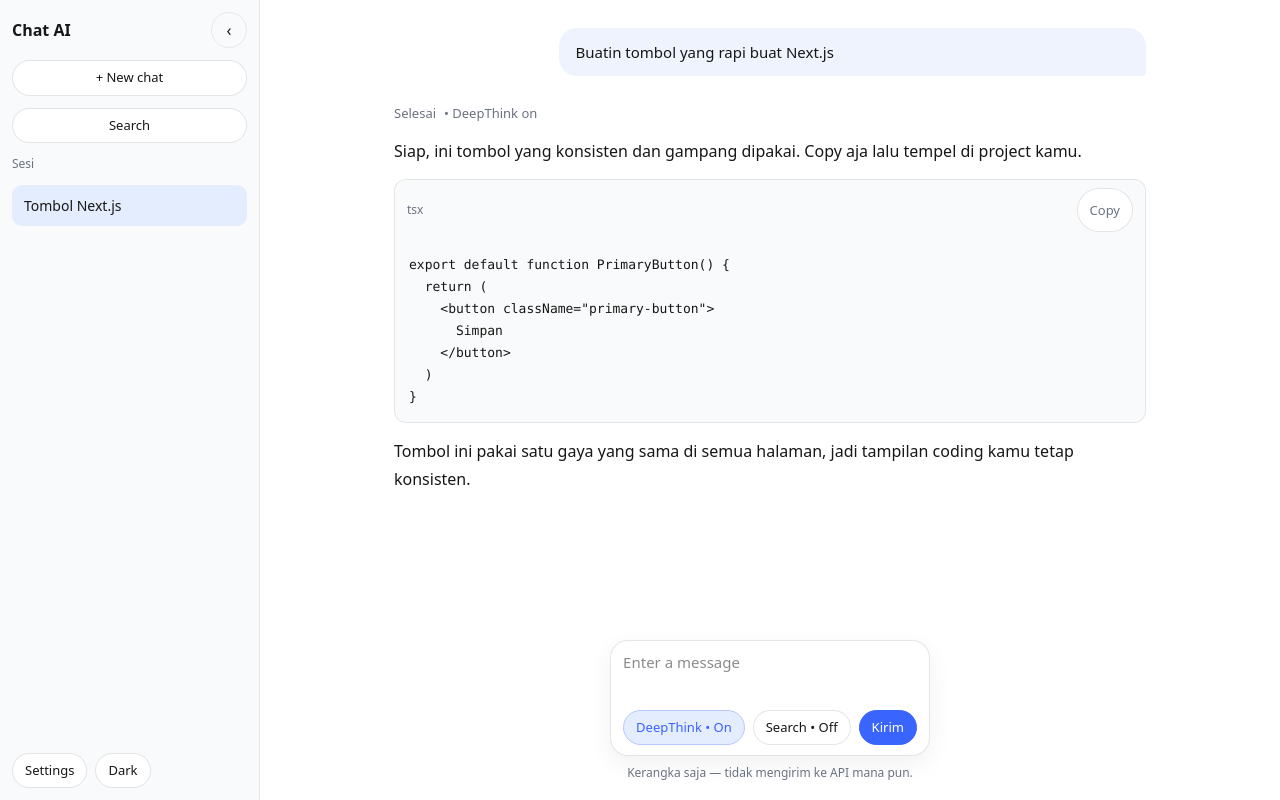
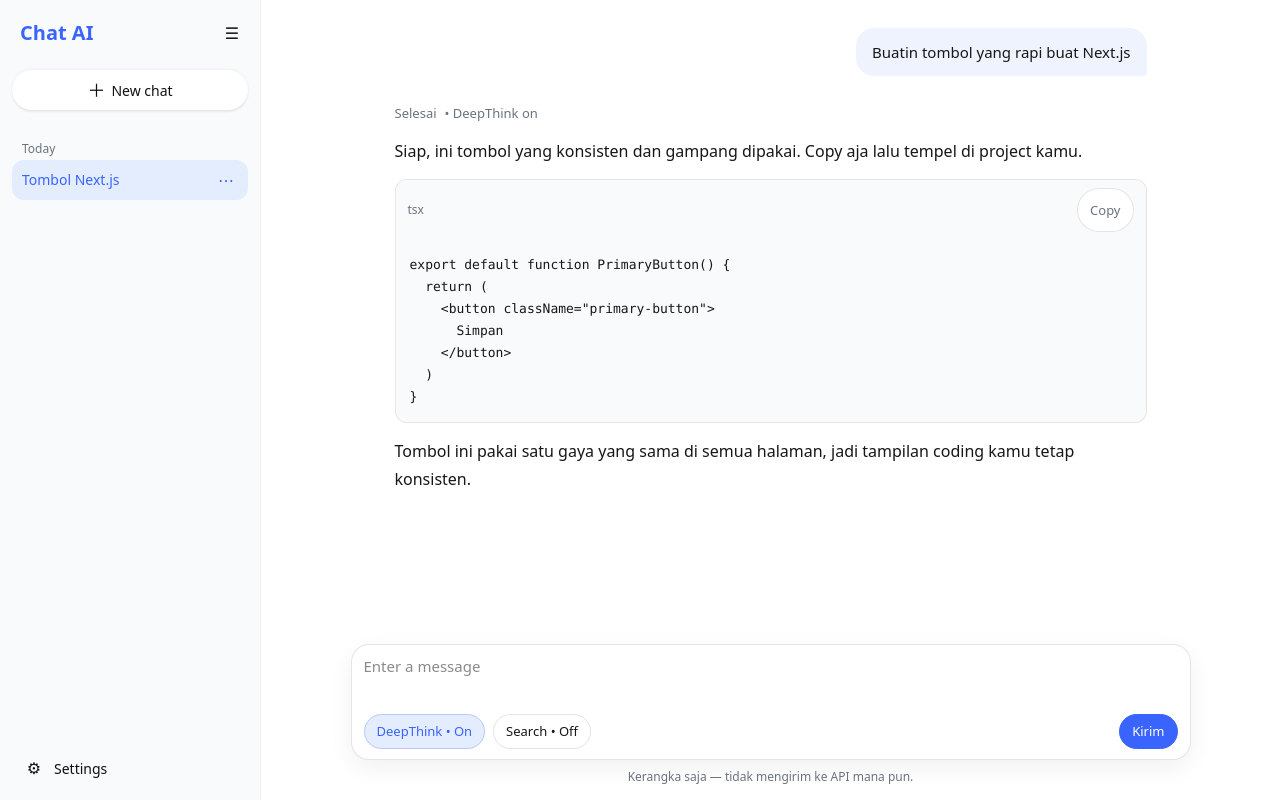
Before and after one commit to readtalk/master, a Next.js app: page / in a window 1280 px wide. Built offline with nearby package versions, Linux system fonts and the light colour scheme.

Commit message:
Refactor Chat AI presentation frame and layout
Updated Chat AI presentation frame with fixes and improvements. Adjusted Sider component usage and layout for better alignment and consistency.

```diff
--- a/src/app/page.tsx
+++ b/src/app/page.tsx
@@ -1,23 +1,19 @@
 // src/app/page.tsx
-// Skeleton only - Chat AI presentation frame.
-// Follows the portion/structure of App.tsx from anna-laura-demo:
-// frame > Sider / MobileSider + main + content + CollapsedSider
-// + Welcome / SessionView + SearchPanel + SettingsDialog + Toast.
-// No engine: no fetch, no SSE network, no API key, no store,
-// no persistence, no zustand, no idb. Dummy data only.
+// Skeleton only - Chat AI presentation frame v2.
+// Fixes from screenshot: Sider now uses real Sider component,
+// composer aligned with content width, no duplicate Search/Dark in sider.
+// No engine: no fetch, no SSE network, no API key, no store, no persistence.
 'use client'
 
 import { useEffect, useMemo, useRef, useState } from 'react'
+import { CollapsedSider, MobileSider, Sider } from '../components/sider/Sider'
 
 // ---------------------------------------------------------------------------
-// Dummy data - 1 user message + 1 AI response to test the UI presentation.
+// Dummy data - 1 user message + 1 AI response.
 // ---------------------------------------------------------------------------
-
 const DUMMY_USER_MESSAGE = 'Buatin tombol yang rapi buat Next.js'
-
 const DUMMY_AI_INTRO =
   'Siap, ini tombol yang konsisten dan gampang dipakai. Copy aja lalu tempel di project kamu.'
-
 const DUMMY_AI_CODE = `export default function PrimaryButton() {
   return (
     <button className="primary-button">
@@ -25,20 +21,13 @@ const DUMMY_AI_CODE = `export default function PrimaryButton() {
     </button>
   )
 }`
-
 const DUMMY_AI_OUTRO =
   'Tombol ini pakai satu gaya yang sama di semua halaman, jadi tampilan coding kamu tetap konsisten.'
+const DUMMY_SESSIONS = [{ id: '1', title: 'Tombol Next.js' }]
 
-const DUMMY_SESSION_TITLE = 'Tombol Next.js'
-
-// SSE-like presentation phases for lay users: Thinking -> Streaming -> Done.
-// This is a local timer simulation, NOT a real EventSource / fetch stream.
 type SsePhase = 'thinking' | 'streaming' | 'done'
 
 export default function Home() {
-  // -------------------------------------------------------------------------
-  // Frame state - mirrors App.tsx layout state, local only.
-  // -------------------------------------------------------------------------
   const [isMobile, setIsMobile] = useState(false)
   const [siderCollapsed, setSiderCollapsed] = useState(false)
   const [mobileSiderOpen, setMobileSiderOpen] = useState(false)
@@ -46,24 +35,12 @@ export default function Home() {
   const [showSettings, setShowSettings] = useState(false)
   const [toast, setToast] = useState('')
   const [theme, setTheme] = useState<'light' | 'dark'>('light')
-
-  // -------------------------------------------------------------------------
-  // Capability toggles - visual only, same affordance as DeepThink / Search.
-  // They do not call any API.
-  // -------------------------------------------------------------------------
   const [deepThink, setDeepThink] = useState(true)
   const [searchEnabled, setSearchEnabled] = useState(false)
   const [inputValue, setInputValue] = useState('')
+  const [hasSession] = useState(true)
+  const [activeId] = useState('1')
 
-  // -------------------------------------------------------------------------
-  // Session state - 1 dummy session, always active to show SessionView.
-  // Set hasSession to false to preview the Welcome state.
-  // -------------------------------------------------------------------------
-  const [hasSession] = useState(true)
-
-  // -------------------------------------------------------------------------
-  // Fake SSE presentation state.
-  // -------------------------------------------------------------------------
   const [phase, setPhase] = useState<SsePhase>('thinking')
   const [streamedIntro, setStreamedIntro] = useState('')
   const [streamedCode, setStreamedCode] = useState('')
@@ -71,11 +48,11 @@ export default function Home() {
   const [copied, setCopied] = useState(false)
   const timerRef = useRef<number | null>(null)
 
-  const fullAiText = useMemo(() => {
-    return `${DUMMY_AI_INTRO}\n\n${DUMMY_AI_CODE}\n\n${DUMMY_AI_OUTRO}`
-  }, [])
+  const fullAiText = useMemo(
+    () => `${DUMMY_AI_INTRO}\n\n${DUMMY_AI_CODE}\n\n${DUMMY_AI_OUTRO}`,
+    []
+  )
 
-  // Detect mobile the same way App.tsx branches MobileSider vs Sider.
   useEffect(() => {
     const update = () => setIsMobile(window.innerWidth < 768)
     update()
@@ -83,28 +60,21 @@ export default function Home() {
     return () => window.removeEventListener('resize', update)
   }, [])
 
-  // Apply theme the same way theme.ts does: body class + data attribute.
-  // Local state only, no settings store.
   useEffect(() => {
     document.body.classList.toggle('dark', theme === 'dark')
-    if (theme === 'dark') {
-      document.body.setAttribute('data-ds-dark-theme', 'dark')
-    } else {
-      document.body.removeAttribute('data-ds-dark-theme')
-    }
+    if (theme === 'dark') document.body.setAttribute('data-ds-dark-theme', 'dark')
+    else document.body.removeAttribute('data-ds-dark-theme')
   }, [theme])
 
   // Fake SSE: Thinking pause, then reveal text char by char.
   useEffect(() => {
     if (!hasSession) return
     let index = 0
-    let thinkingTimer: number | undefined
-    thinkingTimer = window.setTimeout(() => {
+    const thinkingTimer = window.setTimeout(() => {
       setPhase('streaming')
       timerRef.current = window.setInterval(() => {
         index += 3
         const sliced = fullAiText.slice(0, index)
-        // Split streamed text back into intro / code / outro for rendering.
         const introEnd = DUMMY_AI_INTRO.length
         const codeEnd = introEnd + 2 + DUMMY_AI_CODE.length
         setStreamedIntro(sliced.slice(0, Math.min(introEnd, sliced.length)))
@@ -113,9 +83,7 @@ export default function Home() {
             ? sliced.slice(introEnd + 2, Math.min(codeEnd, sliced.length))
             : ''
         )
-        setStreamedOutro(
-          sliced.length > codeEnd + 2 ? sliced.slice(codeEnd + 2) : ''
-        )
+        setStreamedOutro(sliced.length > codeEnd + 2 ? sliced.slice(codeEnd + 2) : '')
         if (index >= fullAiText.length) {
           if (timerRef.current) window.clearInterval(timerRef.current)
           setPhase('done')
@@ -123,7 +91,7 @@ export default function Home() {
       }, 18)
     }, 900)
     return () => {
-      if (thinkingTimer) window.clearTimeout(thinkingTimer)
+      window.clearTimeout(thinkingTimer)
       if (timerRef.current) window.clearInterval(timerRef.current)
     }
   }, [hasSession, fullAiText])
@@ -136,101 +104,78 @@ export default function Home() {
   const handleCopyCode = async () => {
     try {
       await navigator.clipboard.writeText(DUMMY_AI_CODE)
-    } catch {
-      // Clipboard may be unavailable - still show feedback for skeleton.
-    }
+    } catch {}
     setCopied(true)
     showToastMessage('Code disalin')
     window.setTimeout(() => setCopied(false), 2000)
   }
 
   const handleSend = () => {
-    // Skeleton only: do not send to any API. Just show feedback.
     if (!inputValue.trim()) return
     showToastMessage('Kerangka saja - pesan tidak dikirim ke API')
     setInputValue('')
   }
 
   const phaseLabel =
-    phase === 'thinking'
-      ? 'Thinking...'
-      : phase === 'streaming'
-        ? 'Menulis...'
-        : 'Selesai'
+    phase === 'thinking' ? 'Thinking...' : phase === 'streaming' ? 'Menulis...' : 'Selesai'
 
   return (
     <>
-      {/* Design tokens from theme.css + global.css + App.module.css, scoped to this skeleton file. */}
       <style>{`
-        .sk-frame { position: absolute; inset: 0; display: flex; overflow: hidden; background: #fff; color: #171717; font-family: system-ui, -apple-system, BlinkMacSystemFont, 'Segoe UI', Roboto, sans-serif; }
+        * { box-sizing: border-box; }
+        .sk-frame { display: flex; width: 100%; height: 100dvh; overflow: hidden; background: #fff; color: #171717; font-family: system-ui, -apple-system, BlinkMacSystemFont, 'Segoe UI', Roboto, sans-serif; }
         .sk-frame.sk-dark { background: #151517; color: #f9fafb; }
-        .sk-sider { width: 260px; flex-shrink: 0; background: #f9fafb; border-right: 1px solid rgba(0,0,0,0.08); display: flex; flex-direction: column; padding: 12px; gap: 12px; }
-        .sk-dark .sk-sider { background: #1b1b1d; border-right-color: rgba(255,255,255,0.08); }
-        .sk-main { position: relative; display: flex; flex-direction: column; flex: 1; min-width: 0; }
+        .sk-main { position: relative; display: flex; flex-direction: column; flex: 1; min-width: 0; height: 100%; }
         .sk-content { position: relative; flex: 1; min-height: 0; overflow-y: auto; }
-        .sk-topbar { display: flex; align-items: center; gap: 10px; padding: 10px 14px; border-bottom: 1px solid rgba(0,0,0,0.06); }
+        .sk-topbar { display: flex; align-items: center; gap: 10px; padding: 10px 14px; border-bottom: 1px solid rgba(0,0,0,0.06); flex-shrink: 0; }
         .sk-dark .sk-topbar { border-bottom-color: rgba(255,255,255,0.08); }
-        .sk-btn { border: 1px solid rgba(0,0,0,0.1); background: #fff; color: inherit; border-radius: 999px; padding: 7px 12px; font-size: 13px; cursor: pointer; }
+        .sk-btn { border: 1px solid rgba(0,0,0,0.1); background: #fff; color: inherit; border-radius: 999px; padding: 7px 12px; font-size: 13px; cursor: pointer; white-space: nowrap; }
         .sk-dark .sk-btn { background: #2a2a2e; border-color: rgba(255,255,255,0.12); }
-        .sk-btn-active { background: #e4edfd; border-color: #b7c8fe; color: #3964fe; }
-        .sk-dark .sk-btn-active { background: #28304a; border-color: #4868b2; color: #a9bfff; }
-        .sk-icon-btn { width: 36px; height: 36px; border-radius: 999px; border: 1px solid rgba(0,0,0,0.08); background: transparent; color: inherit; cursor: pointer; }
-        .sk-session { padding: 10px 12px; border-radius: 10px; background: #e4edfd; font-size: 14px; cursor: pointer; }
-        .sk-dark .sk-session { background: #2a2a2e; }
-        .sk-wrap { max-width: 840px; margin: 0 auto; padding: 28px 44px 24px; }
-        .sk-welcome { min-height: 60vh; display: flex; flex-direction: column; align-items: center; justify-content: center; gap: 18px; text-align: center; }
-        .sk-bubble-user { margin-left: auto; max-width: 78%; background: #eff3fe; padding: 12px 16px; border-radius: 18px 18px 4px 18px; font-size: 15px; line-height: 1.6; }
+        .sk-btn-active { background: #e4edfd !important; border-color: #b7c8fe !important; color: #3964fe !important; }
+        .sk-dark .sk-btn-active { background: #28304a !important; border-color: #4868b2 !important; color: #a9bfff !important; }
+        .sk-icon-btn { width: 36px; height: 36px; flex-shrink: 0; border-radius: 999px; border: 1px solid rgba(0,0,0,0.08); background: transparent; color: inherit; cursor: pointer; }
+        /* FIX: content + composer share ONE centered column width */
+        .sk-column { width: 100%; max-width: 840px; margin: 0 auto; padding-left: 44px; padding-right: 44px; }
+        .sk-wrap { padding-top: 28px; padding-bottom: 24px; }
+        .sk-welcome { min-height: 55vh; display: flex; flex-direction: column; align-items: center; justify-content: center; gap: 18px; text-align: center; }
+        .sk-bubble-user { margin-left: auto; width: fit-content; max-width: 78%; background: #eff3fe; padding: 12px 16px; border-radius: 18px 18px 4px 18px; font-size: 15px; line-height: 1.6; }
         .sk-dark .sk-bubble-user { background: #2a2a2e; }
-        .sk-ai { margin-top: 22px; font-size: 16px; line-height: 28px; }
+        .sk-ai { margin-top: 22px; font-size: 16px; line-height: 28px; overflow-wrap: break-word; }
         .sk-status { display: inline-flex; align-items: center; gap: 8px; font-size: 13px; color: #6b7280; margin-bottom: 10px; }
         .sk-dot { width: 8px; height: 8px; border-radius: 50%; background: #3964fe; display: inline-block; animation: sk-blink 1s infinite; }
         @keyframes sk-blink { 0%,100% { opacity: 1; } 50% { opacity: 0.25; } }
         .sk-code { margin: 14px 0; border: 1px solid rgba(0,0,0,0.08); border-radius: 12px; overflow: hidden; background: #f9fafb; }
         .sk-dark .sk-code { background: #1b1b1d; border-color: rgba(255,255,255,0.1); }
         .sk-code-head { display: flex; justify-content: space-between; align-items: center; padding: 8px 12px; font-size: 12px; color: #6b7280; }
-        .sk-code pre { margin: 0; padding: 14px; overflow-x: auto; font-family: Menlo, Monaco, Consolas, 'Courier New', monospace; font-size: 13px; line-height: 22px; white-space: pre-wrap; }
+        .sk-code pre { margin: 0; padding: 14px; overflow-x: auto; font-family: Menlo, Monaco, Consolas, 'Courier New', monospace; font-size: 13px; line-height: 22px; white-space: pre-wrap; word-break: break-word; }
         .sk-cursor { display: inline-block; width: 8px; height: 16px; background: #3964fe; margin-left: 2px; vertical-align: -2px; animation: sk-blink 1s infinite; }
-        .sk-composer { max-width: 840px; margin: 0 auto; padding: 12px 44px 18px; }
+        /* FIX: composer is NOT floating - it is a normal footer row, same column as content */
+        .sk-composer { flex-shrink: 0; padding: 8px 0 14px; }
         .sk-input-box { border: 1px solid rgba(0,0,0,0.1); border-radius: 18px; padding: 10px 12px; background: #fff; box-shadow: 0 8px 24px rgba(0,0,0,0.06); }
         .sk-dark .sk-input-box { background: #222224; border-color: rgba(255,255,255,0.1); }
-        .sk-input { width: 100%; border: 0; outline: 0; background: transparent; color: inherit; font-size: 15px; resize: none; }
-        .sk-panel { position: absolute; inset: 0; background: rgba(0,0,0,0.35); display: flex; align-items: center; justify-content: center; z-index: 30; }
+        .sk-input { width: 100%; border: 0; outline: 0; background: transparent; color: inherit; font-size: 15px; resize: none; font-family: inherit; }
+        .sk-panel { position: fixed; inset: 0; background: rgba(0,0,0,0.35); display: flex; align-items: center; justify-content: center; z-index: 1000; }
         .sk-dialog { background: #fff; color: #171717; width: min(420px, 90vw); border-radius: 16px; padding: 18px; }
         .sk-dark .sk-dialog { background: #222224; color: #f9fafb; }
-        .sk-toast { position: absolute; left: 50%; bottom: 92px; transform: translateX(-50%); background: #353538; color: #fff; padding: 9px 14px; border-radius: 999px; font-size: 13px; z-index: 40; }
-        .sk-mobile-sider { width: 280px; background: #f9fafb; height: 100%; padding: 14px; }
-        .sk-dark .sk-mobile-sider { background: #1b1b1d; }
-        @media (max-width: 1022px) { .sk-wrap, .sk-composer { padding-left: 36px; padding-right: 36px; } }
-        @media (max-width: 768px) { .sk-frame { position: fixed; top: 0; height: 100dvh; } .sk-sider { display: none; } .sk-wrap, .sk-composer { padding-left: 18px; padding-right: 18px; } }
+        .sk-toast { position: fixed; left: 50%; bottom: 92px; transform: translateX(-50%); background: #353538; color: #fff; padding: 9px 14px; border-radius: 999px; font-size: 13px; z-index: 1100; }
+        @media (max-width: 768px) {
+          .sk-column { padding-left: 18px; padding-right: 18px; }
+          .sk-frame { position: fixed; top: 0; }
+        }
       `}</style>
 
-      {/* App.tsx portion: <div frame> */}
       <div className={theme === 'dark' ? 'sk-frame sk-dark' : 'sk-frame'}>
-        {/* App.tsx portion: {isMobile ? <MobileSider /> : siderCollapsed ? null : <Sider />} */}
         {!isMobile && !siderCollapsed && (
-          <aside className="sk-sider">
-            <div style={{ display: 'flex', justifyContent: 'space-between', alignItems: 'center' }}>
-              <strong>Chat AI</strong>
-              <button className="sk-icon-btn" onClick={() => setSiderCollapsed(true)} aria-label="Collapse sider">‹</button>
-            </div>
-            <button className="sk-btn" onClick={() => showToastMessage('Kerangka saja - new chat belum nyambung mesin')}>
-              + New chat
-            </button>
-            <button className="sk-btn" onClick={() => setShowSearch(true)}>Search</button>
-            <div style={{ fontSize: 12, color: '#6b7280' }}>Sesi</div>
-            <div className="sk-session">{DUMMY_SESSION_TITLE}</div>
-            <div style={{ marginTop: 'auto', display: 'flex', gap: 8 }}>
-              <button className="sk-btn" onClick={() => setShowSettings(true)}>Settings</button>
-              <button className="sk-btn" onClick={() => setTheme(theme === 'dark' ? 'light' : 'dark')}>
-                {theme === 'dark' ? 'Light' : 'Dark'}
-              </button>
-            </div>
-          </aside>
+          <Sider
+            sessions={DUMMY_SESSIONS}
+            activeId={activeId}
+            onCollapse={() => setSiderCollapsed(true)}
+            onNewChat={() => showToastMessage('Kerangka saja - new chat belum nyambung mesin')}
+            onOpenSettings={() => setShowSettings(true)}
+          />
         )}
 
-        {/* App.tsx portion: <main main> */}
         <main className="sk-main">
-          {/* App.tsx portion: mobile top bar (MobileHeader equivalent) */}
           {isMobile && (
             <div className="sk-topbar">
               <button className="sk-icon-btn" onClick={() => setMobileSiderOpen(true)}>≡</button>
@@ -242,34 +187,23 @@ export default function Home() {
             </div>
           )}
 
-          {/* App.tsx portion: <div content> */}
           <div className="sk-content">
-            {/* App.tsx portion: {siderCollapsed ? <CollapsedSider /> : null} */}
             {siderCollapsed && !isMobile && (
-              <button
-                className="sk-icon-btn"
-                style={{ position: 'absolute', top: 12, left: 12, zIndex: 5 }}
-                onClick={() => setSiderCollapsed(false)}
-                aria-label="Expand sider"
-              >
-                ›
-              </button>
+              <CollapsedSider
+                onExpand={() => setSiderCollapsed(false)}
+                onNewChat={() => showToastMessage('Kerangka saja - new chat belum nyambung mesin')}
+              />
             )}
-
-            {/* App.tsx portion: session ? <SessionView /> : <Welcome /> */}
             {!hasSession ? (
-              <div className="sk-wrap">
+              <div className="sk-column sk-wrap">
                 <div className="sk-welcome">
                   <h1 style={{ fontSize: 28, margin: 0 }}>How can I help you?</h1>
                   <p style={{ color: '#6b7280', margin: 0 }}>Tanya coding apa pun, jawabannya ditampilkan selangkah demi selangkah.</p>
                 </div>
               </div>
             ) : (
-              <div className="sk-wrap">
-                {/* User dummy */}
+              <div className="sk-column sk-wrap">
                 <div className="sk-bubble-user">{DUMMY_USER_MESSAGE}</div>
-
-                {/* AI dummy with SSE-like presentation */}
                 <div className="sk-ai">
                   <div className="sk-status">
                     {phase !== 'done' && <span className="sk-dot" />}
@@ -277,9 +211,7 @@ export default function Home() {
                     {deepThink && <span>• DeepThink on</span>}
                     {searchEnabled && <span>• Search on</span>}
                   </div>
-
                   {streamedIntro && <p style={{ margin: '0 0 8px' }}>{streamedIntro}</p>}
-
                   {streamedCode && (
                     <div className="sk-code">
                       <div className="sk-code-head">
@@ -289,7 +221,6 @@ export default function Home() {
                       <pre>{streamedCode}</pre>
                     </div>
                   )}
-
                   {streamedOutro && <p style={{ margin: '8px 0 0' }}>{streamedOutro}</p>}
                   {phase === 'streaming' && <span className="sk-cursor" />}
                 </div>
@@ -297,8 +228,7 @@ export default function Home() {
             )}
           </div>
 
-          {/* Composer - input + DeepThink / Search capability toggles */}
-          <div className="sk-composer">
+          <div className="sk-column sk-composer">
             <div className="sk-input-box">
               <textarea
                 className="sk-input"
@@ -307,17 +237,11 @@ export default function Home() {
                 value={inputValue}
                 onChange={(e) => setInputValue(e.target.value)}
               />
-              <div style={{ display: 'flex', gap: 8, marginTop: 8, flexWrap: 'wrap' }}>
-                <button
-                  className={deepThink ? 'sk-btn sk-btn-active' : 'sk-btn'}
-                  onClick={() => setDeepThink(!deepThink)}
-                >
+              <div style={{ display: 'flex', gap: 8, marginTop: 8, flexWrap: 'wrap', alignItems: 'center' }}>
+                <button className={deepThink ? 'sk-btn sk-btn-active' : 'sk-btn'} onClick={() => setDeepThink(!deepThink)}>
                   DeepThink {deepThink ? '• On' : '• Off'}
                 </button>
-                <button
-                  className={searchEnabled ? 'sk-btn sk-btn-active' : 'sk-btn'}
-                  onClick={() => setSearchEnabled(!searchEnabled)}
-                >
+                <button className={searchEnabled ? 'sk-btn sk-btn-active' : 'sk-btn'} onClick={() => setSearchEnabled(!searchEnabled)}>
                   Search {searchEnabled ? '• On' : '• Off'}
                 </button>
                 <button
@@ -335,7 +259,17 @@ export default function Home() {
           </div>
         </main>
 
-        {/* App.tsx portion: <SearchPanel /> - skeleton overlay */}
+        <MobileSider
+          open={isMobile && mobileSiderOpen}
+          sessions={DUMMY_SESSIONS}
+          activeId={activeId}
+          onSelect={() => setMobileSiderOpen(false)}
+          onNewChat={() => showToastMessage('Kerangka saja')}
+          onOpenSettings={() => setShowSettings(true)}
+          onCloseMobile={() => setMobileSiderOpen(false)}
+        />
+      </div>
+
       {showSearch && (
         <div className="sk-panel" onClick={() => setShowSearch(false)}>
           <div className="sk-dialog" onClick={(e) => e.stopPropagation()}>
@@ -346,28 +280,11 @@ export default function Home() {
         </div>
       )}
 
-        {/* App.tsx portion: MobileSider drawer */}
-        {isMobile && mobileSiderOpen && (
-          <div className="sk-panel" style={{ justifyContent: 'flex-start' }} onClick={() => setMobileSiderOpen(false)}>
-            <div className="sk-mobile-sider" onClick={(e) => e.stopPropagation()}>
-              <div style={{ display: 'flex', justifyContent: 'space-between' }}>
-                <strong>Chat AI</strong>
-                <button className="sk-icon-btn" onClick={() => setMobileSiderOpen(false)}>×</button>
-              </div>
-              <div className="sk-session" style={{ marginTop: 16 }}>{DUMMY_SESSION_TITLE}</div>
-            </div>
-          </div>
-        )}
-      </div>
-
-      {/* App.tsx portion: <SettingsDialog /> - skeleton, no API key storage */}
       {showSettings && (
         <div className="sk-panel" onClick={() => setShowSettings(false)}>
           <div className="sk-dialog" onClick={(e) => e.stopPropagation()}>
             <h3 style={{ margin: '0 0 8px' }}>Settings</h3>
-            <p style={{ fontSize: 14, color: '#6b7280' }}>
-              Kerangka settings. Tidak menyimpan API key / tidak memanggil mesin.
-            </p>
+            <p style={{ fontSize: 14, color: '#6b7280' }}>Kerangka settings. Tidak menyimpan API key.</p>
             <div style={{ display: 'flex', gap: 8 }}>
               <button className="sk-btn" onClick={() => setTheme('light')}>Light</button>
               <button className="sk-btn" onClick={() => setTheme('dark')}>Dark</button>
@@ -377,7 +294,6 @@ export default function Home() {
         </div>
       )}
 
-      {/* App.tsx portion: <Toast /> */}
       {toast && <div className="sk-toast">{toast}</div>}
     </>
   )
```
Lines whose indentation alone changed are shown as unchanged.
